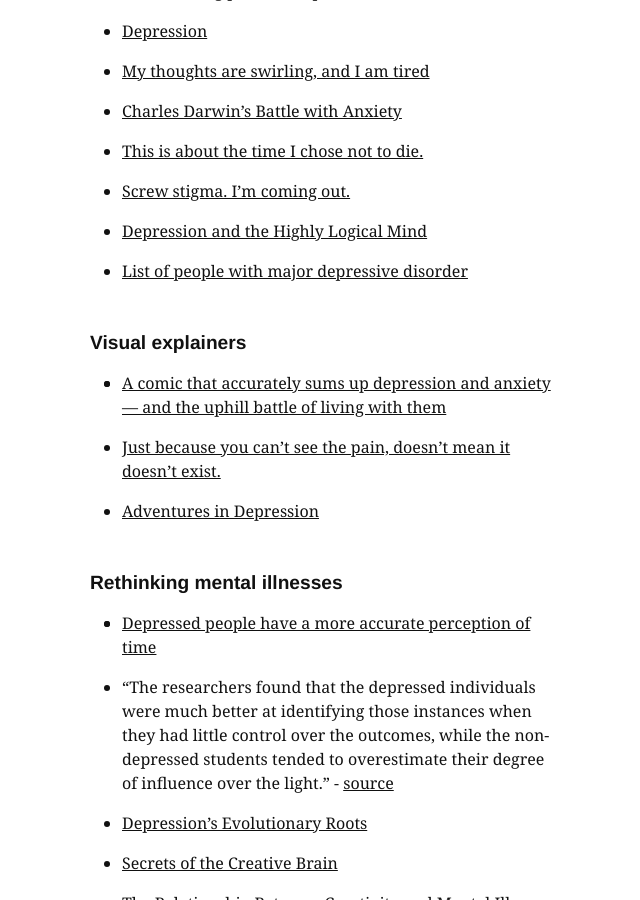
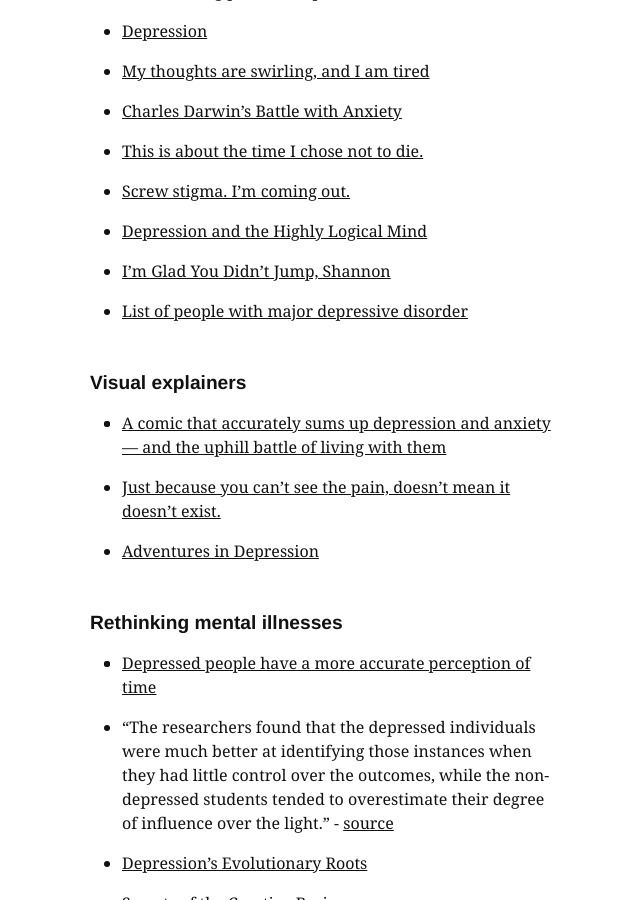
Before and after one commit to wynlim/light, a Jekyll site: the page built from index.md, in a window 1280 px wide and 900 px high, scrolled down 1034 px. Shown: the whole window, without its empty margins (300-940 px from the left). Built offline with Jekyll 4.4.1, drawn with Linux system fonts in a browser that asks for light colours.

Commit message:
adding one more essay

```diff
--- a/index.md
+++ b/index.md
@@ -34,6 +34,7 @@ What are the stories we tell about mental health? This little list seeks to cont
 * [This is about the time I chose not to die.](https://medium.com/@monteiro/this-is-about-the-time-i-chose-not-to-die-3c2cc97cf769)
 * [Screw stigma. I’m coming out.](https://stories.expost-news.com/screw-stigma-im-coming-out-6809e83f355e)
 * [Depression and the Highly Logical Mind](http://benjyw.com/post/40534968093/depression-and-the-highly-logical-mind)
+* [I’m Glad You Didn’t Jump, Shannon](https://the-pastry-box-project.net/shannon-fisher/2015-May-30)
 * [List of people with major depressive disorder](https://en.wikipedia.org/wiki/List_of_people_with_major_depressive_disorder)
 
 ## Visual explainers
```
